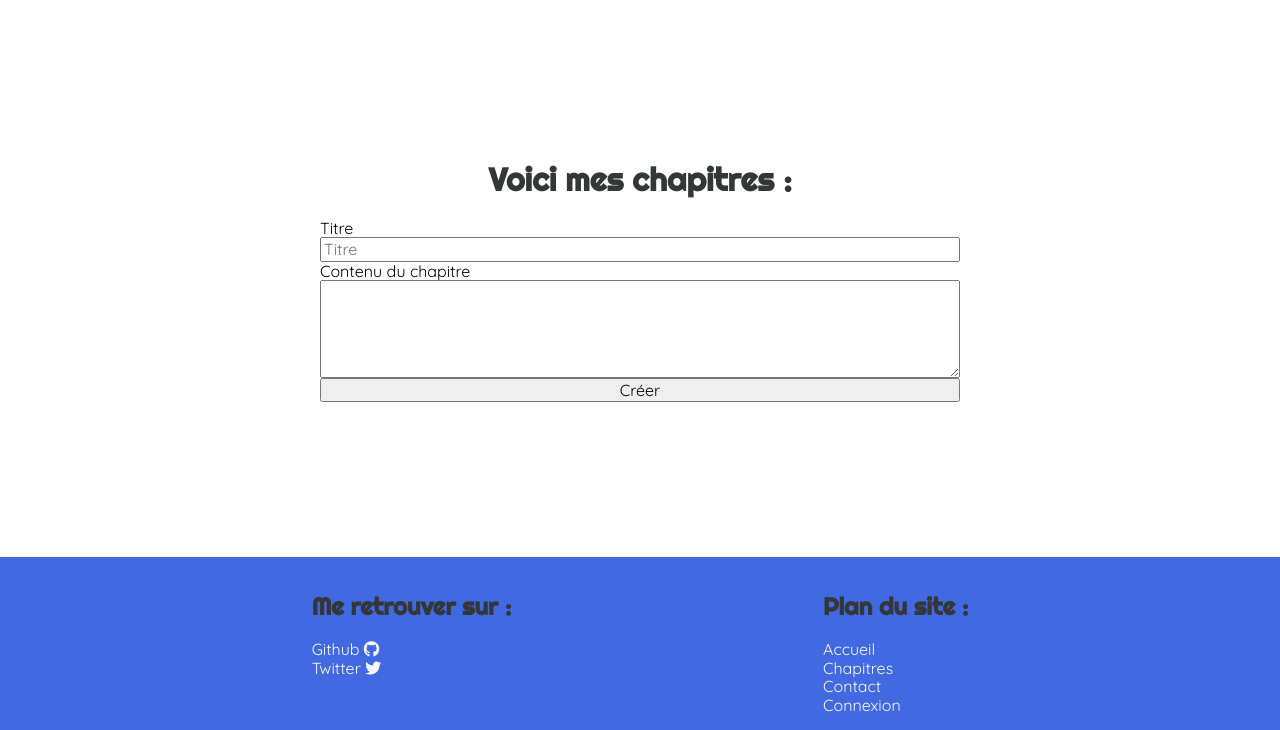
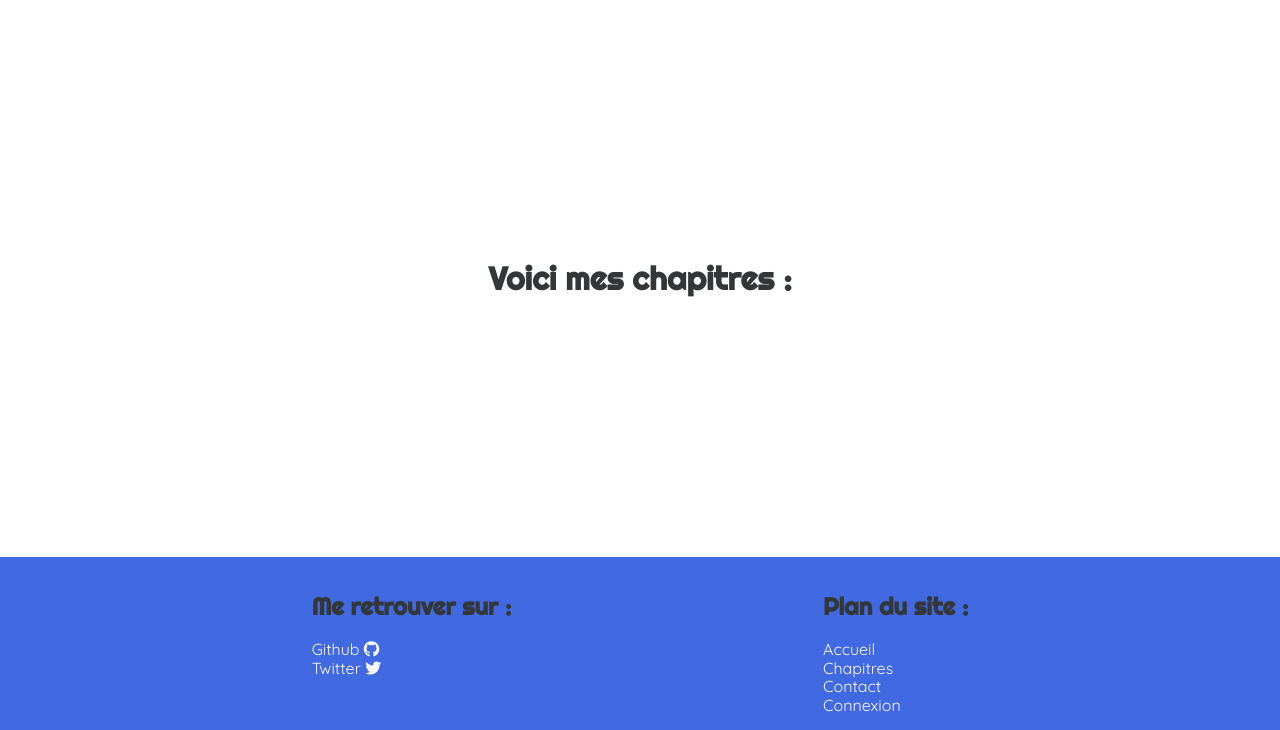
Before and after one commit to Matthias-Geslin/Project_4_Blog, a PHP site: template src/View/post.twig in a window 1280 px wide. Shown: the part 70-800 px from the top of the page. Run offline with PHP 8.4, Linux system fonts and the light colour scheme; the template is opened without the code that fills it, so the values that code supplies are empty; some libraries are stand-ins or nearby versions.

Commit message:
Removed Create form for Posts - moved into users.twig

```diff
--- a/src/View/post.twig
+++ b/src/View/post.twig
@@ -9,16 +9,6 @@
 {% block content %}
     <h1>Voici mes chapitres :</h1>
     <ul>
-        <li>
-            <form method="post" action="index.php?access=post">
-                <label for="title">Titre</label>
-                <input id="title" type="text" name="title" placeholder="Titre">
-
-                <label for="content">Contenu du chapitre</label>
-                <textarea name="content" id="content" cols="30" rows="5"></textarea>
-                <button type="submit" formaction="">Créer</button>
-            </form>
-        </li>
         {% for post in posts %}
             <li>
                 {{ post.id }} - {{ post.title }}
```
